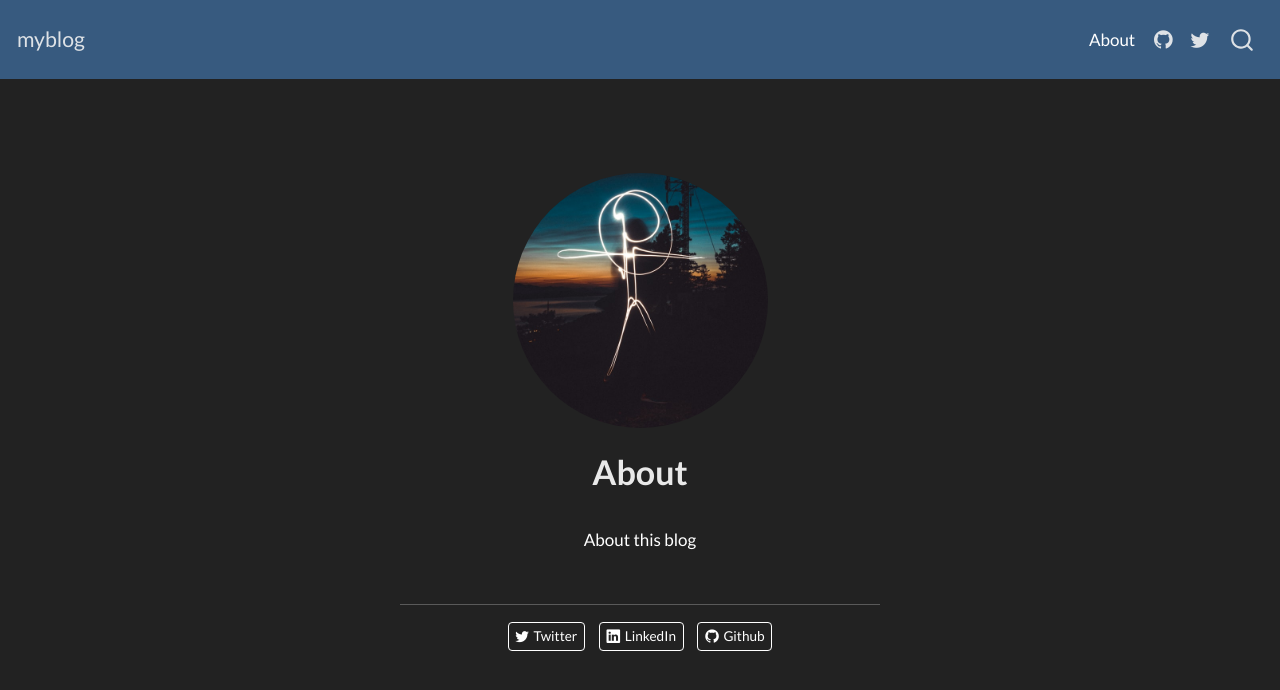
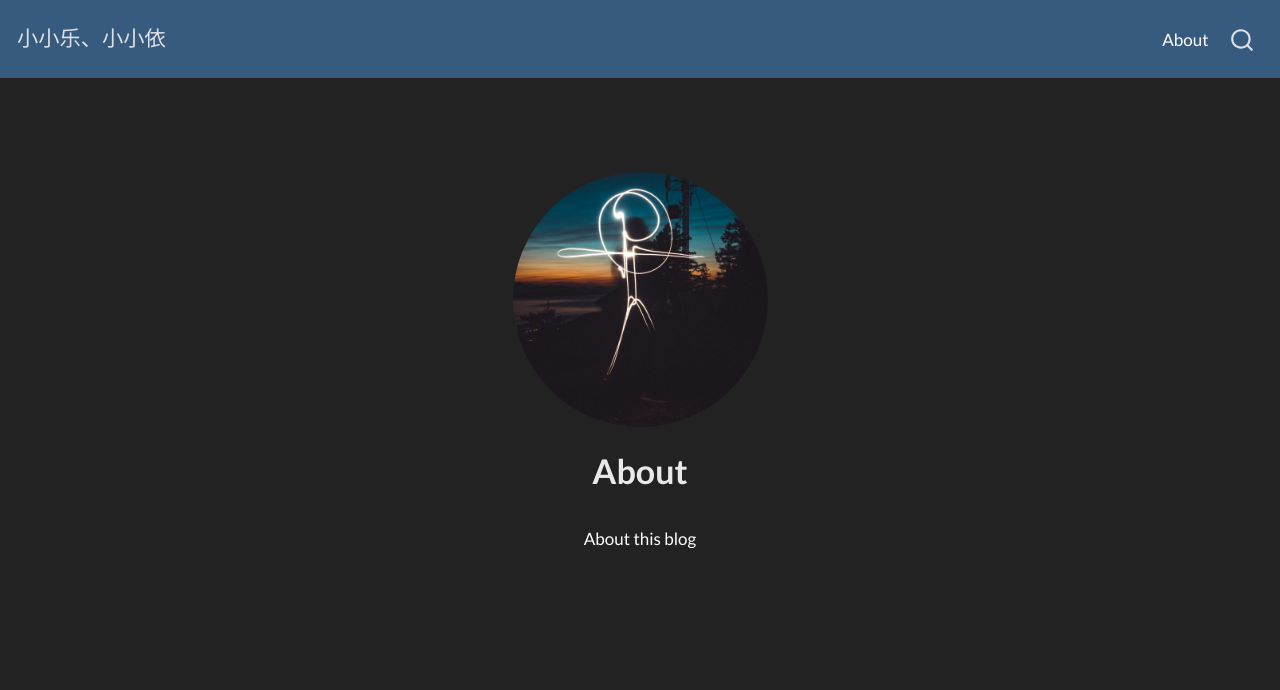
Before and after one commit to hnzhaowei/hnzhaowei.github.io, a plain HTML site: page about.html in a window 1280 px wide. Drawn offline with Linux system fonts and the light colour scheme.

Commit message:
Update about.html

```diff
--- a/about.html
+++ b/about.html
@@ -7,7 +7,7 @@
 <meta name="viewport" content="width=device-width, initial-scale=1.0, user-scalable=yes">
 
 
-<title>myblog - About</title>
+<title>小小乐、小小依 - About</title>
 <style>
 code{white-space: pre-wrap;}
 span.smallcaps{font-variant: small-caps;}
@@ -34,10 +34,10 @@ ul.task-list li input[type="checkbox"] {
 <script src="site_libs/quarto-html/popper.min.js"></script>
 <script src="site_libs/quarto-html/tippy.umd.min.js"></script>
 <link href="site_libs/quarto-html/tippy.css" rel="stylesheet">
-<link href="site_libs/quarto-html/quarto-syntax-highlighting.css" rel="stylesheet" id="quarto-text-highlighting-styles">
+<link href="site_libs/quarto-html/quarto-syntax-highlighting-dark.css" rel="stylesheet" id="quarto-text-highlighting-styles">
 <script src="site_libs/bootstrap/bootstrap.min.js"></script>
 <link href="site_libs/bootstrap/bootstrap-icons.css" rel="stylesheet">
-<link href="site_libs/bootstrap/bootstrap.min.css" rel="stylesheet" id="quarto-bootstrap" data-mode="light">
+<link href="site_libs/bootstrap/bootstrap.min.css" rel="stylesheet" id="quarto-bootstrap" data-mode="dark">
 <script id="quarto-search-options" type="application/json">{
   "location": "navbar",
   "copy-button": false,
@@ -71,7 +71,7 @@ ul.task-list li input[type="checkbox"] {
       <div class="navbar-container container-fluid">
       <div class="navbar-brand-container">
     <a class="navbar-brand" href="./index.html">
-    <span class="navbar-title">myblog</span>
+    <span class="navbar-title">小小乐、小小依</span>
     </a>
   </div>
             <div id="quarto-search" class="" title="Search"></div>
@@ -83,16 +83,6 @@ ul.task-list li input[type="checkbox"] {
   <li class="nav-item">
     <a class="nav-link active" href="./about.html" rel="" target="" aria-current="page">
  <span class="menu-text">About</span></a>
-  </li>
-  <li class="nav-item compact">
-    <a class="nav-link" href="https://github.com/" rel="" target=""><i class="bi bi-github" role="img">
-</i>
- <span class="menu-text"></span></a>
-  </li>
-  <li class="nav-item compact">
-    <a class="nav-link" href="https://twitter.com" rel="" target=""><i class="bi bi-twitter" role="img">
-</i>
- <span class="menu-text"></span></a>
   </li>
 </ul>
             <div class="quarto-navbar-tools">
@@ -121,21 +111,6 @@ ul.task-list li input[type="checkbox"] {
 
 
 </main>
-  <hr class="about-sep">
-   <div class="about-links">
-  <a href="https://twitter.com" class="about-link" rel="" target="">
-    <i class="bi bi-twitter"></i>
-     <span class="about-link-text">Twitter</span>
-  </a>
-  <a href="https://linkedin.com" class="about-link" rel="" target="">
-    <i class="bi bi-linkedin"></i>
-     <span class="about-link-text">LinkedIn</span>
-  </a>
-  <a href="https://github.com" class="about-link" rel="" target="">
-    <i class="bi bi-github"></i>
-     <span class="about-link-text">Github</span>
-  </a>
-</div>
 </div>
  <!-- /main -->
 <script id="quarto-html-after-body" type="application/javascript">
```
